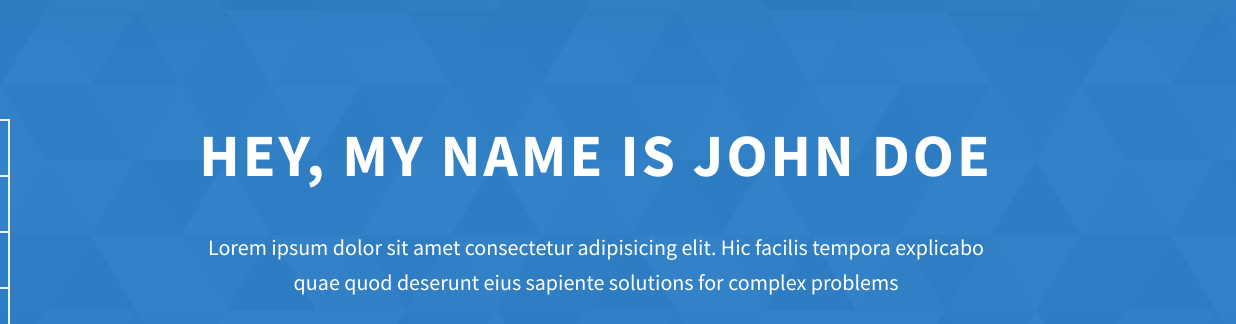
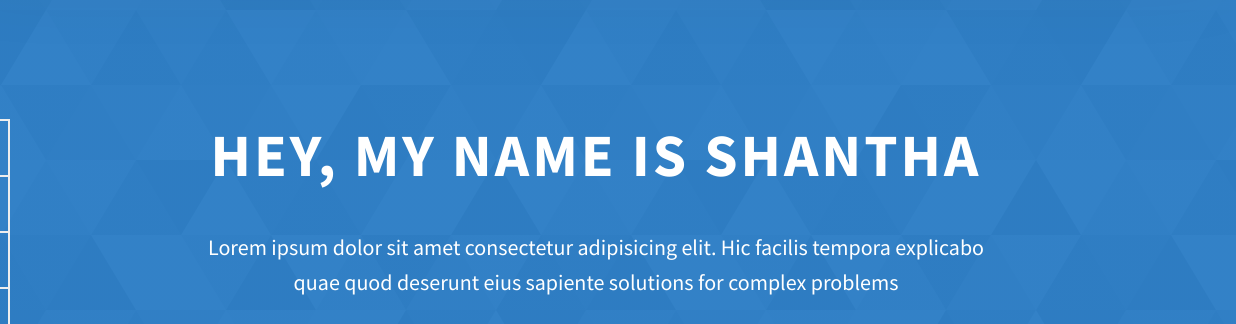
Before and after one commit to kshanthakumari/kshanthakumari.github.io, a website: page index.html in a window 1280 px wide. Shown: the part 140-464 px from the top of the page, 44-1280 px from the left. Drawn offline with Linux system fonts and the light colour scheme.

Commit message:
Update index.html

```diff
--- a/index.html
+++ b/index.html
@@ -84,7 +84,7 @@
     </header>
     <section class="home-hero">
       <div class="home-hero__content">
-        <h1 class="heading-primary">Hey, My name is John Doe</h1>
+        <h1 class="heading-primary">Hey, My name is Shantha</h1>
         <div class="home-hero__info">
           <p class="text-primary">
             Lorem ipsum dolor sit amet consectetur adipisicing elit. Hic facilis
```
